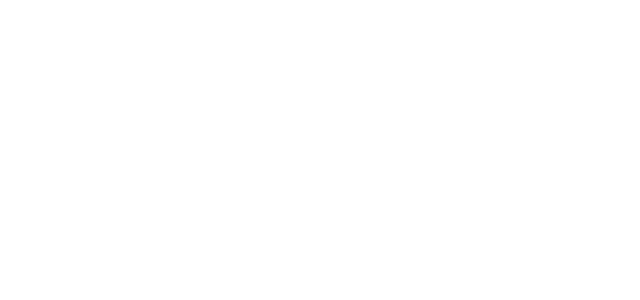
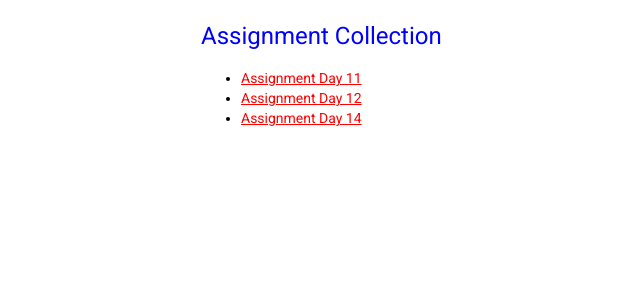
Before and after one commit to ayeayethet151198/angular-training, an Angular app: page /day20 in a window 1280 px wide. Before the commit this address led to /. Shown: the top 300 px of the page, without its empty margins (247-887 px from the left). Built offline with nearby package versions, Linux system fonts and the light colour scheme.

Commit message:
#day20(add commit for assignment day20)

```diff
--- a/src/app/app.module.ts
+++ b/src/app/app.module.ts
@@ -24,6 +24,8 @@
 import { AssignmentDay16Component } from './pages/assignment-day16/assignment-day16.component';
 import { AssignmentDay18Component } from './pages/assignment-day18/assignment-day18.component';
 import { AssignmentDay19Component } from './pages/assignment-day19/assignment-day19.component';
+import { AssignmentDay20Component } from './pages/assignment-day20/assignment-day20.component';
+import { NotFondPageComponent } from './pages/not-fond-page/not-fond-page.component';
 
 //pipes
 import { CustompipePipe } from './pipes/custompipe.pipe';
@@ -49,6 +51,8 @@
     AssignmentDay16Component,
     AssignmentDay18Component,
     AssignmentDay19Component,
+    AssignmentDay20Component,
+    NotFondPageComponent,
     CustompipePipe,
     Custompipe1Pipe
   ],
--- /dev/null
+++ b/src/app/pages/assignment-day20/assignment-day20.component.html
@@ -0,0 +1,10 @@
+<div class="container">
+  <h1>Assignment Collection</h1>
+  <nav>
+    <ul>
+      <li><a routerLink="/day11" routerLinkActive="active">Assignment Day 11</a></li>
+      <li><a routerLink="/day12" routerLinkActive="active">Assignment Day 12</a></li>
+      <li><a routerLink="/day14" routerLinkActive="active">Assignment Day 14</a></li>
+    </ul>
+  </nav>
+</div>
--- /dev/null
+++ b/src/app/pages/assignment-day20/assignment-day20.component.scss
@@ -0,0 +1,15 @@
+.container {
+  width: 30%;
+  margin: 0 auto;
+
+  h1 {
+    margin-top: 20px;
+    color: #0000ff;
+  }
+
+  nav {
+    a {
+      color: #ff0000;
+    }
+  }
+}
--- /dev/null
+++ b/src/app/pages/assignment-day20/assignment-day20.component.ts
@@ -0,0 +1,15 @@
+import { Component, OnInit } from '@angular/core';
+
+@Component({
+  selector: 'app-assignment-day20',
+  templateUrl: './assignment-day20.component.html',
+  styleUrls: ['./assignment-day20.component.scss']
+})
+export class AssignmentDay20Component implements OnInit {
+
+  constructor() { }
+
+  ngOnInit(): void {
+  }
+
+}
--- /dev/null
+++ b/src/app/pages/not-fond-page/not-fond-page.component.html
@@ -0,0 +1,3 @@
+<div class="not-fond-page">
+  <h2>Opps!Page Not Found...</h2>
+</div>
--- /dev/null
+++ b/src/app/pages/not-fond-page/not-fond-page.component.scss
@@ -0,0 +1,7 @@
+.not-fond-page {
+  h2 {
+    padding: 250px 0;
+    color: #ff0000;
+    text-align: center;
+  }
+}
--- /dev/null
+++ b/src/app/pages/not-fond-page/not-fond-page.component.ts
@@ -0,0 +1,15 @@
+import { Component, OnInit } from '@angular/core';
+
+@Component({
+  selector: 'app-not-fond-page',
+  templateUrl: './not-fond-page.component.html',
+  styleUrls: ['./not-fond-page.component.scss']
+})
+export class NotFondPageComponent implements OnInit {
+
+  constructor() { }
+
+  ngOnInit(): void {
+  }
+
+}
```
Also changed, not shown: src/app/app-routing.module.ts (+17 -2 lines), 2 other files (tests, documents, lock files or other folders).
